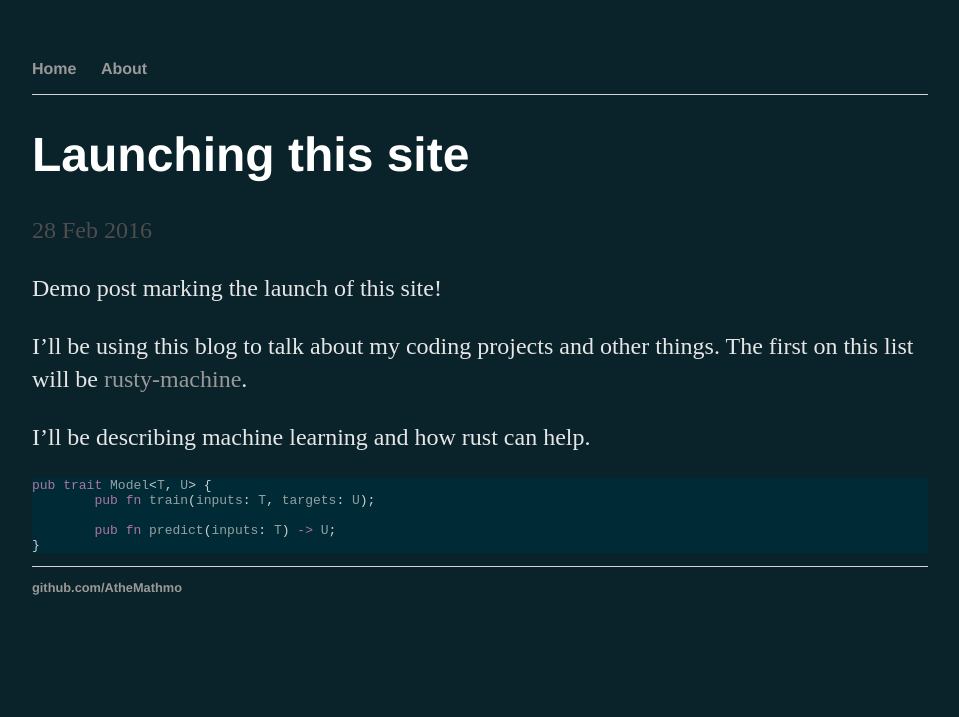
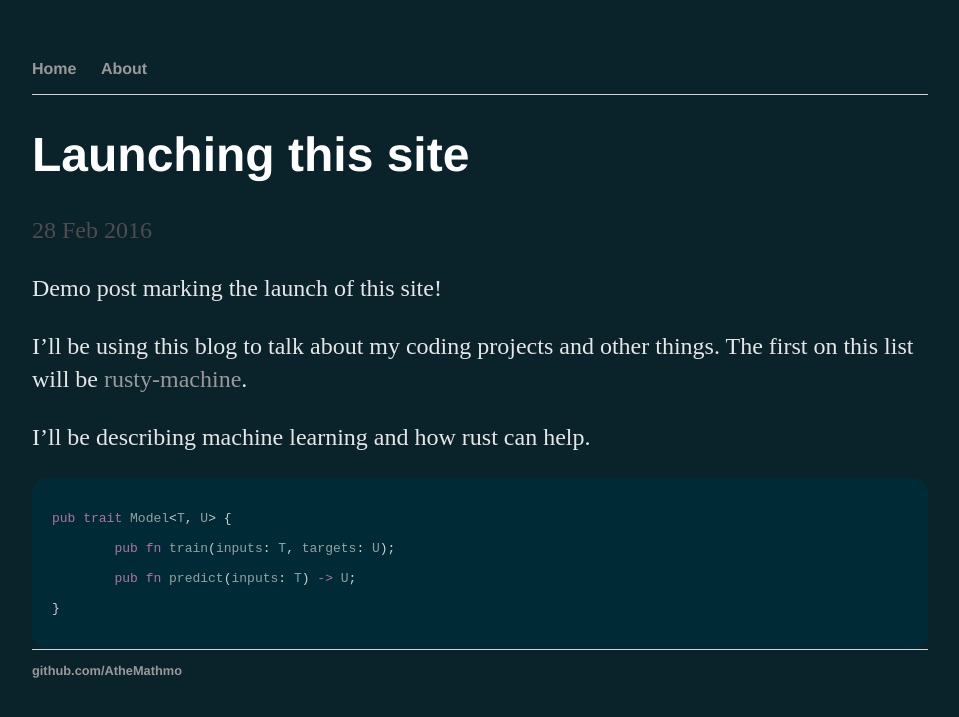
Before and after one commit to AtheMathmo/AtheMathmo.github.io, a Jekyll site: the page built from _posts/2016-02-28-site-launch.md, in a window 1280 px wide. Shown: the top 717 px of the page, without its empty margins (160-1119 px from the left). Built offline with Jekyll 4.4.1, drawn with Linux system fonts in a browser that asks for light colours.

Commit message:
Cleaning up and fixing code syntax

````diff
--- a/_posts/2016-02-28-site-launch.md
+++ b/_posts/2016-02-28-site-launch.md
@@ -12,8 +12,10 @@
 
 ```rust
 pub trait Model<T, U> {
+
 	pub fn train(inputs: T, targets: U);
 
 	pub fn predict(inputs: T) -> U;
+
 }
 ```
--- a/css/syntax.css
+++ b/css/syntax.css
@@ -3,6 +3,8 @@
 .highlight, .highlight .w {
   color: #93a1a1;
   background-color: #002b36;
+  border-radius: 15px;
+  padding: 10px;
 }
 .highlight .err {
   color: #151515;
````
Also changed, not shown: css/main.css (+0 -10 lines).
